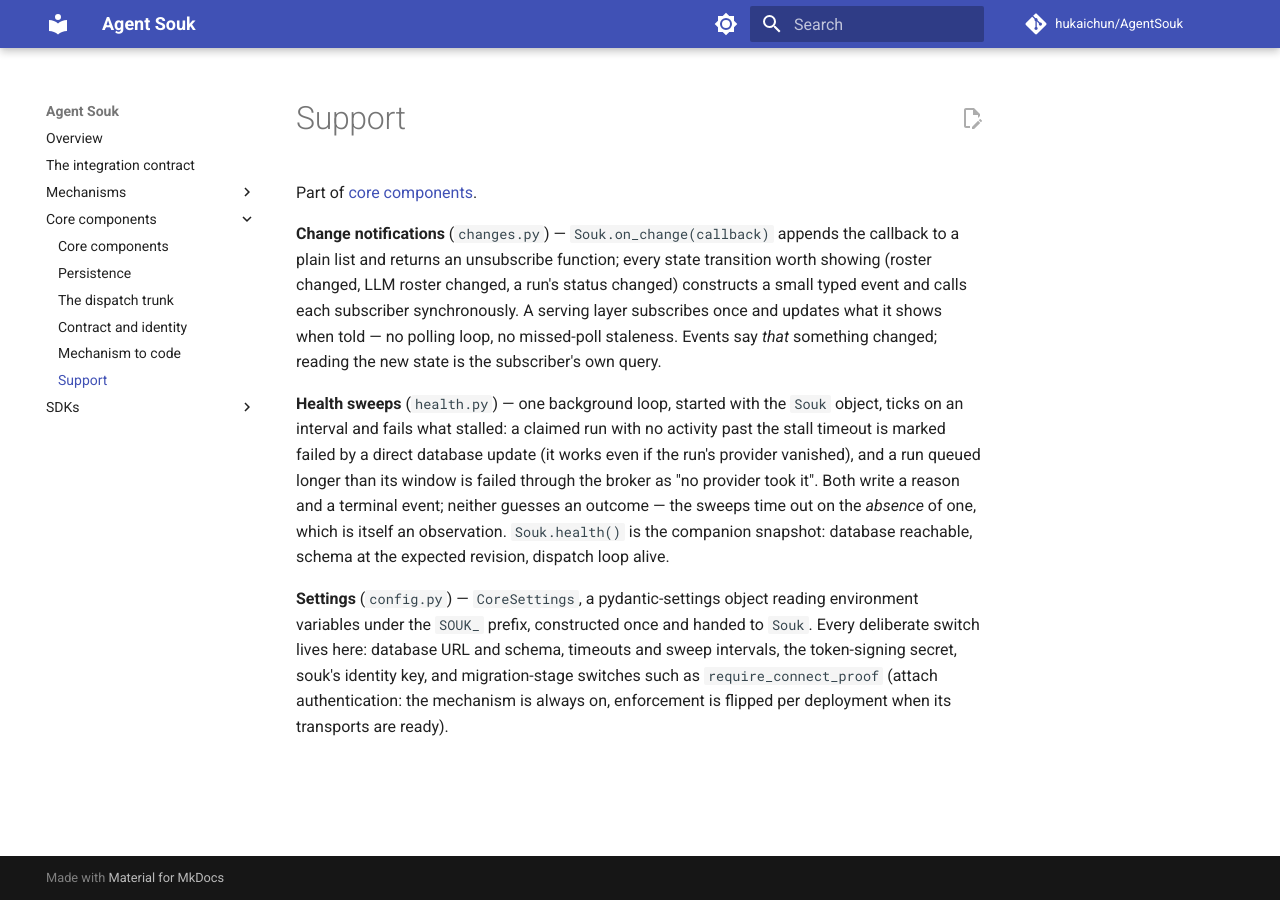
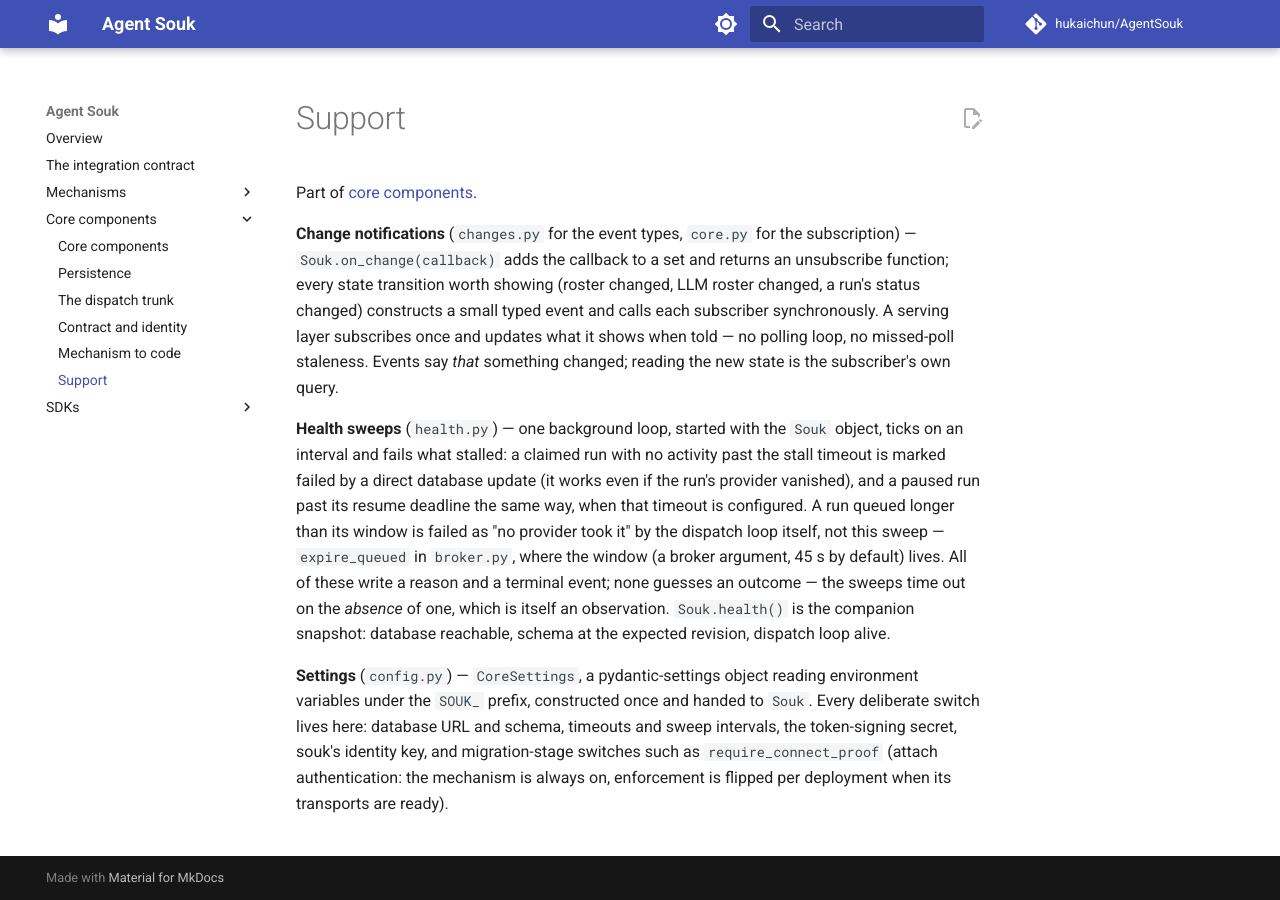
Before and after one commit to hukaichun/AgentSouk, an MkDocs documentation site: the page built from docs/core-components/support.md, in a window 1280 px wide. Built offline with MkDocs 1.6.1 and Material for MkDocs 9.7.7, drawn with Linux system fonts in a browser that asks for light colours; comment, search, counter and statistics services are not loaded.

Commit message:
Correct doc claims a repo-wide audit found false against the code
Docs pages: queued-run expiry is the broker's own loop, not health.py;
on_change stores a set and lives in core.py; the KYOK props model lives
in kyok.py; challenges live in core.py's _Roster; the seven payload
families split across the two SDKs (which share the keypair class); a
still-queued run is cancelled immediately, so "never at request time"
holds for claimed runs only.

Top level: README's stale gRPC-carrier sentence, the repository-structure
table (design record mislabeled docs/, souk-llm-provider-sdk missing,
ag-ui-protocol missing from the SDK deps); CONTRIBUTING's dead anchor and
paths; CLAUDE.md's real-key compose check moved to AgentSoukServer.

Behavioral gaps stay as issues #102-#106 rather than edits.

Co-Authored-By: Claude Fable 5 <noreply@anthropic.com>

```diff
--- a/docs/core-components/support.md
+++ b/docs/core-components/support.md
@@ -2,9 +2,10 @@
 
 Part of [core components](../core-components.md).
 
-**Change notifications** (`changes.py`) — `Souk.on_change(callback)`
-appends the callback to a plain list and returns an unsubscribe
-function; every state transition worth showing (roster changed, LLM
+**Change notifications** (`changes.py` for the event types, `core.py`
+for the subscription) — `Souk.on_change(callback)` adds the callback to
+a set and returns an unsubscribe function; every state transition worth
+showing (roster changed, LLM
 roster changed, a run's status changed) constructs a small typed event
 and calls each subscriber synchronously. A serving layer subscribes once
 and updates what it shows when told — no polling loop, no missed-poll
@@ -15,8 +16,12 @@ the subscriber's own query.
 `Souk` object, ticks on an interval and fails what stalled: a claimed
 run with no activity past the stall timeout is marked failed by a direct
 database update (it works even if the run's provider vanished), and a
-run queued longer than its window is failed through the broker as
-"no provider took it". Both write a reason and a terminal event; neither
+paused run past its resume deadline the same way, when that timeout is
+configured. A run queued longer than its window is failed as
+"no provider took it" by the dispatch loop itself, not this sweep —
+`expire_queued` in `broker.py`, where the window (a broker argument,
+45 s by default) lives. All of these write a reason and a terminal
+event; none
 guesses an outcome — the sweeps time out on the *absence* of one, which
 is itself an observation. `Souk.health()` is the companion snapshot:
 database reachable, schema at the expected revision, dispatch loop
```
Also changed, not shown: CLAUDE.md (+8 -6 lines), CONTRIBUTING.md (+9 -6 lines), README.md (+7 -5 lines), docs/core-components/contract-identity.md (+4 -2 lines), docs/core-components/extensions.md (+1 -1 lines), docs/mechanisms/identity.md (+5 -3 lines), docs/mechanisms/requests.md (+6 -4 lines).
